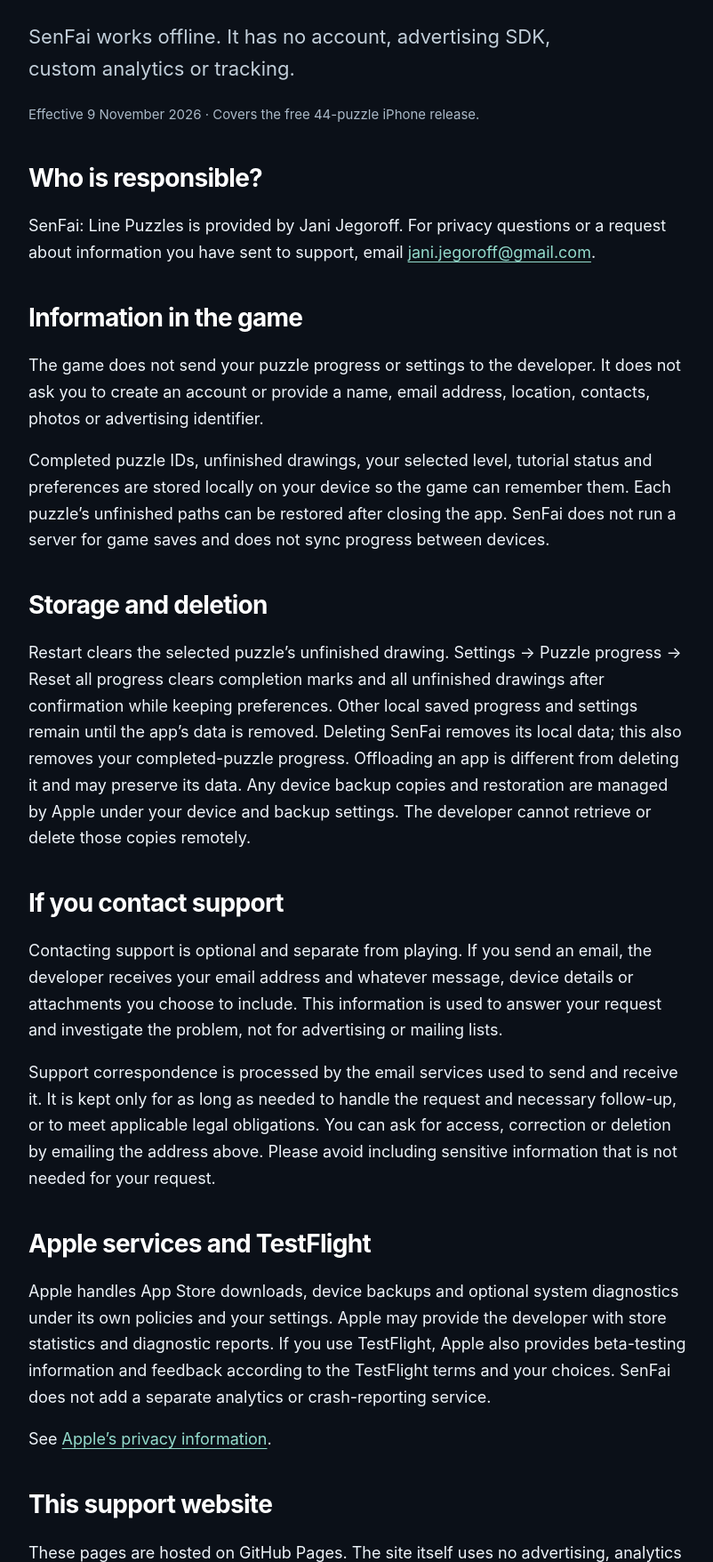
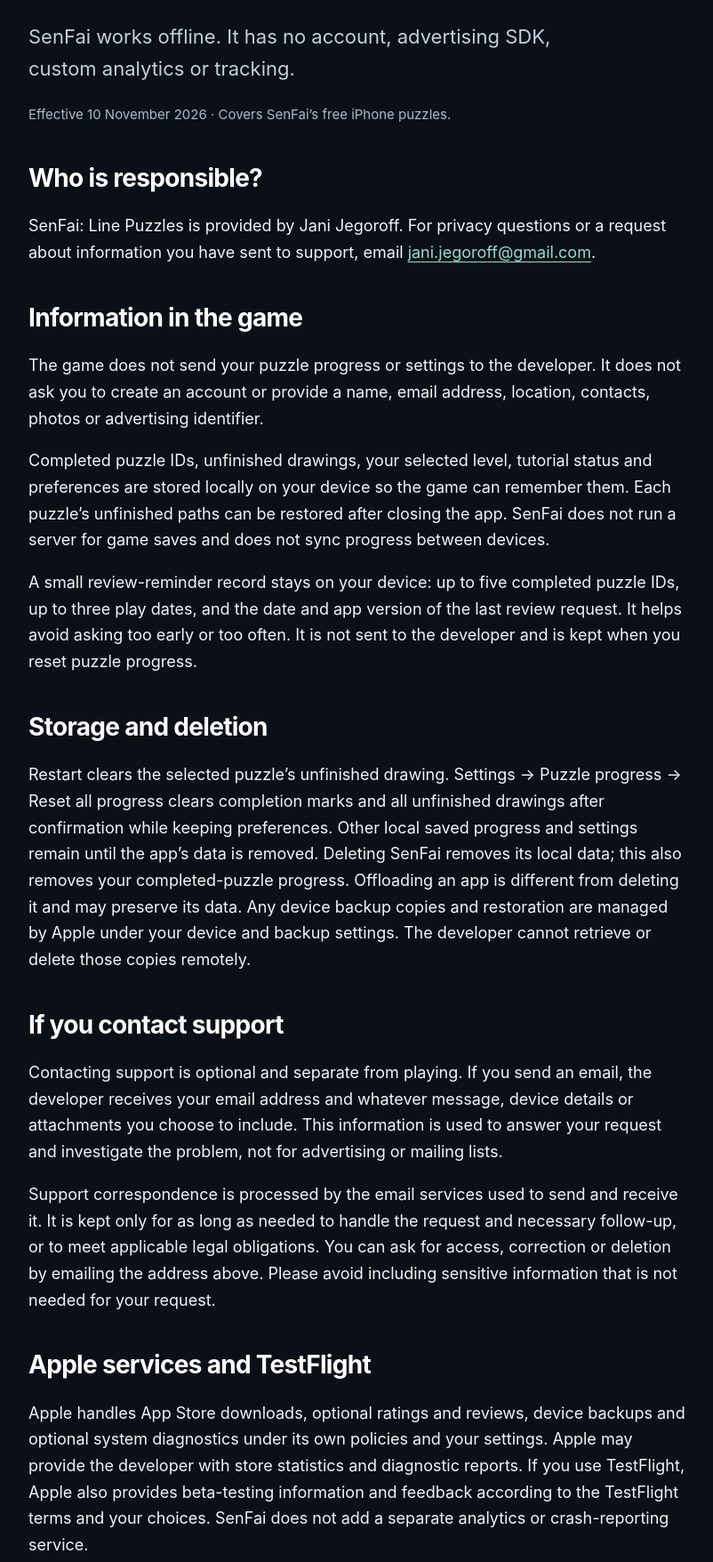
Before and after one commit to JaniJegoroff/senfai, a plain HTML site: page privacy.html in a window 1280 px wide. Shown: the part 289-2045 px from the top of the page at 89% size, without its empty margins (68-870 px from the left). Drawn offline with Linux system fonts and the light colour scheme.

Commit message:
docs: publish SenFai 1.5 support and local review-request privacy details

```diff
--- a/privacy.html
+++ b/privacy.html
@@ -23,7 +23,7 @@
 <p class="eyebrow">Your game. Your device.</p>
 <h1>Privacy policy</h1>
 <p class="lead">SenFai works offline. It has no account, advertising SDK, custom analytics or tracking.</p>
-<p class="muted">Effective 9 November 2026 · Covers the free 44-puzzle iPhone release.</p>
+<p class="muted">Effective 10 November 2026 · Covers SenFai’s free iPhone puzzles.</p>
 </div>
 <article class="article">
 <h2>Who is responsible?</h2>
@@ -31,13 +31,14 @@
 <h2>Information in the game</h2>
 <p>The game does not send your puzzle progress or settings to the developer. It does not ask you to create an account or provide a name, email address, location, contacts, photos or advertising identifier.</p>
 <p>Completed puzzle IDs, unfinished drawings, your selected level, tutorial status and preferences are stored locally on your device so the game can remember them. Each puzzle’s unfinished paths can be restored after closing the app. SenFai does not run a server for game saves and does not sync progress between devices.</p>
+<p>A small review-reminder record stays on your device: up to five completed puzzle IDs, up to three play dates, and the date and app version of the last review request. It helps avoid asking too early or too often. It is not sent to the developer and is kept when you reset puzzle progress.</p>
 <h2>Storage and deletion</h2>
 <p>Restart clears the selected puzzle’s unfinished drawing. Settings → Puzzle progress → Reset all progress clears completion marks and all unfinished drawings after confirmation while keeping preferences. Other local saved progress and settings remain until the app’s data is removed. Deleting SenFai removes its local data; this also removes your completed-puzzle progress. Offloading an app is different from deleting it and may preserve its data. Any device backup copies and restoration are managed by Apple under your device and backup settings. The developer cannot retrieve or delete those copies remotely.</p>
 <h2>If you contact support</h2>
 <p>Contacting support is optional and separate from playing. If you send an email, the developer receives your email address and whatever message, device details or attachments you choose to include. This information is used to answer your request and investigate the problem, not for advertising or mailing lists.</p>
 <p>Support correspondence is processed by the email services used to send and receive it. It is kept only for as long as needed to handle the request and necessary follow-up, or to meet applicable legal obligations. You can ask for access, correction or deletion by emailing the address above. Please avoid including sensitive information that is not needed for your request.</p>
 <h2>Apple services and TestFlight</h2>
-<p>Apple handles App Store downloads, device backups and optional system diagnostics under its own policies and your settings. Apple may provide the developer with store statistics and diagnostic reports. If you use TestFlight, Apple also provides beta-testing information and feedback according to the TestFlight terms and your choices. SenFai does not add a separate analytics or crash-reporting service.</p>
+<p>Apple handles App Store downloads, optional ratings and reviews, device backups and optional system diagnostics under its own policies and your settings. Apple may provide the developer with store statistics and diagnostic reports. If you use TestFlight, Apple also provides beta-testing information and feedback according to the TestFlight terms and your choices. SenFai does not add a separate analytics or crash-reporting service.</p>
 <p>See <a href="https://www.apple.com/legal/privacy/">Apple’s privacy information</a>.</p>
 <h2>This support website</h2>
 <p>These pages are hosted on GitHub Pages. The site itself uses no advertising, analytics scripts, cookies, contact forms or third-party fonts. When you visit a page, GitHub processes technical information such as your IP address to deliver and secure the website under its own policies. This website traffic is separate from the offline game.</p>
```
Also changed, not shown: support.html (+1 -1 lines).
